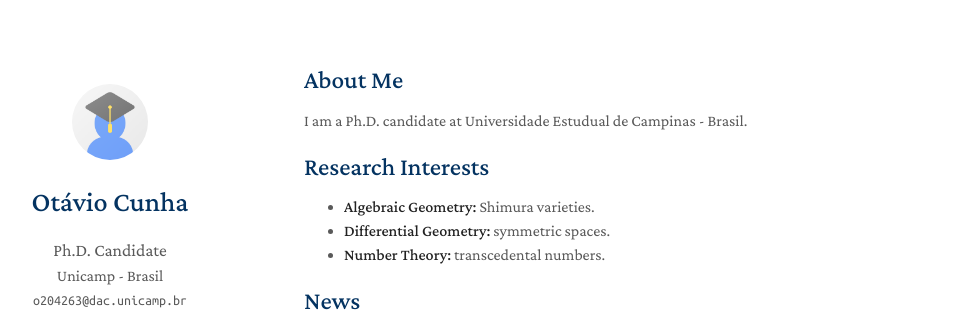
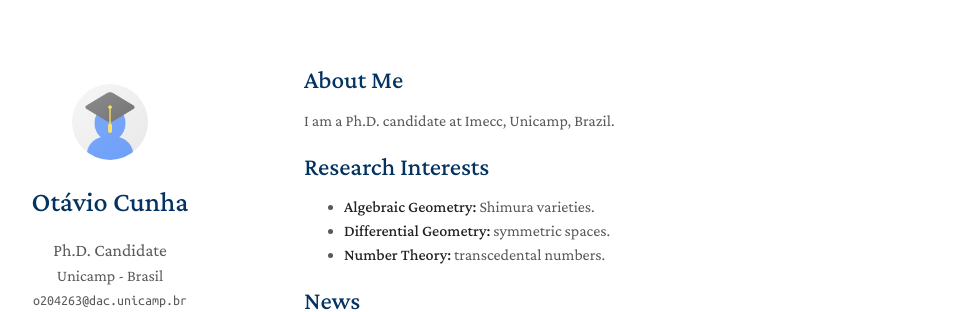
Before and after one commit to Otavio-Cunha/otaviocunha.github.io, a Jekyll site: the page built from index.md, in a window 1280 px wide and 1240 px high. Shown: the top 312 px of the window, without its empty margins (166-1135 px from the left). Built offline with Jekyll 4.4.1, drawn with Linux system fonts in a browser that asks for light colours; a style sheet for code colours, icons or effects is not loaded; our own code applies the rules of GitHub Pages for plain Markdown files.

Commit message:
index.md

```diff
--- a/index.md
+++ b/index.md
@@ -4,7 +4,7 @@ layout: homepage
 
 ## About Me
 
-I am a Ph.D. candidate at Universidade Estudual de Campinas - Brasil.
+I am a Ph.D. candidate at Imecc, Unicamp, Brazil.
 
 ## Research Interests
 
```
